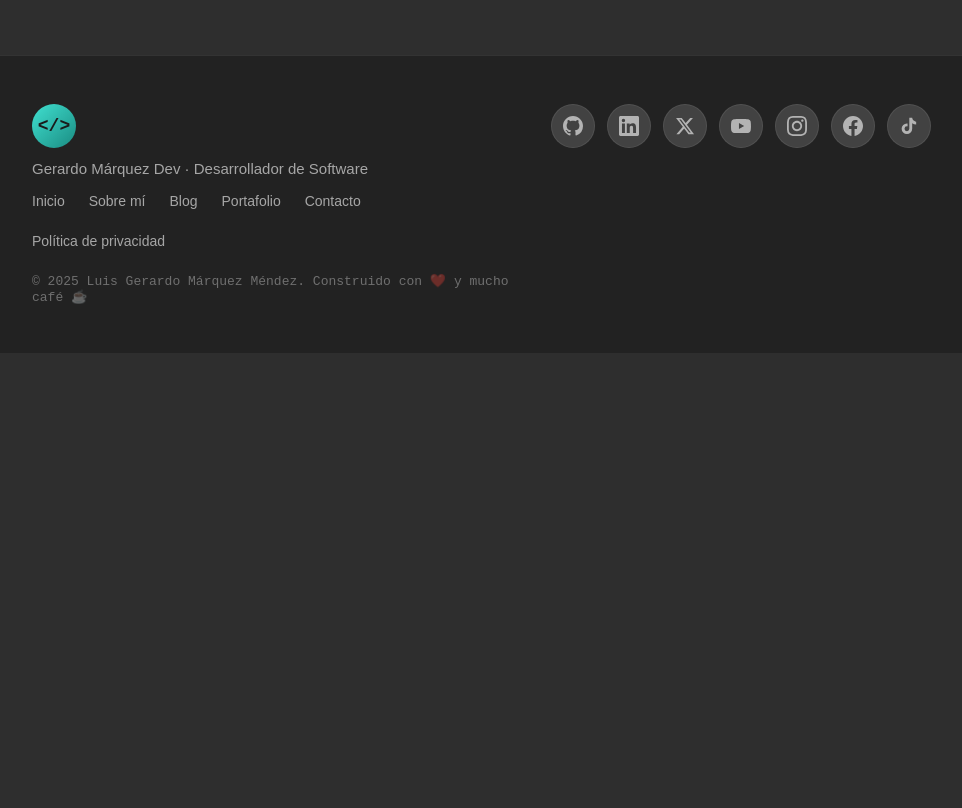
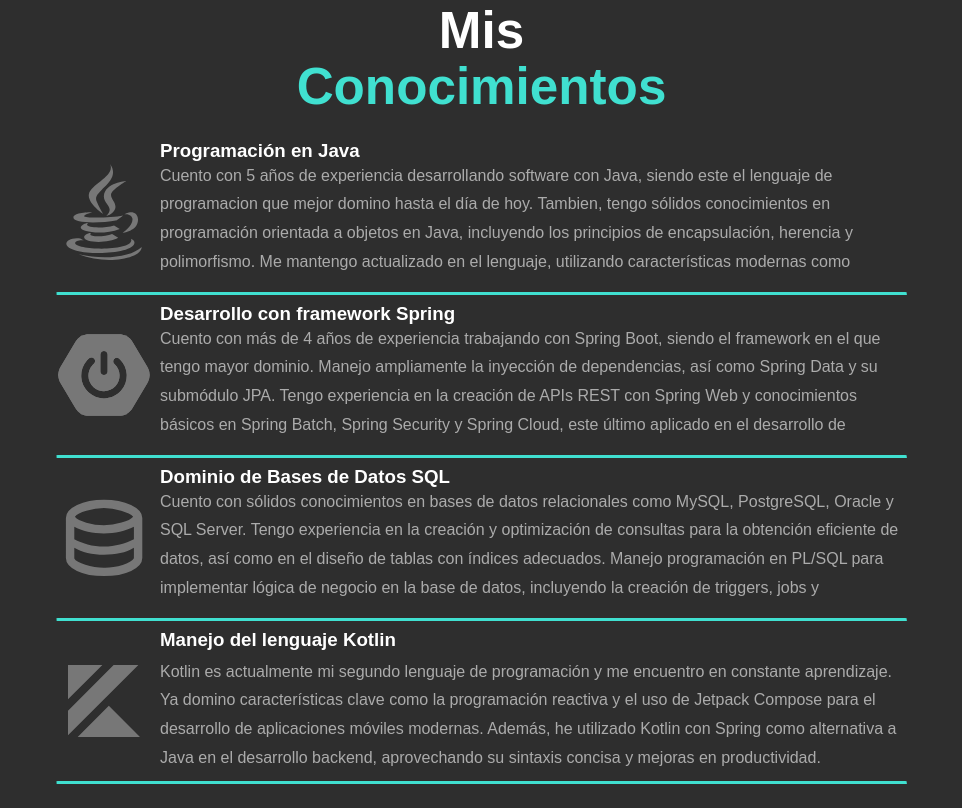
Before and after one commit to AlgorithmHappy/miweb, an Astro site in the folder eminent-escape/: page /sobre-mi in a window 1280 px wide. Shown: the part 2092-2900 px from the top of the page, without its empty margins (301-1263 px from the left). Before the commit the page ends 2445 px from the top, so only its background shows below. Built offline with nearby package versions, Linux system fonts and the light colour scheme; Astro itself is replaced by a stand-in of ours.

Commit message:
Se esta creando la pagina de 'Sobre mi'

```diff
--- a/eminent-escape/src/components/DescriptionCard.astro
+++ b/eminent-escape/src/components/DescriptionCard.astro
@@ -21,7 +21,8 @@
     .desc-card::before {
         content: '"';
         position: absolute;
-        top: -10px; left: 24px;
+        top: -10px;
+        left: 24px;
         font-size: 80px;
         color: var(--accent);
         opacity: 0.15;
--- /dev/null
+++ b/eminent-escape/src/components/Knowlaedge.astro
@@ -0,0 +1,76 @@
+---
+export interface KnowledgeProps {
+    image: string;
+    imageTitle: string;
+    knowledgeTitle: string;
+    description: string;
+}
+const { image, imageTitle, knowledgeTitle, description } = Astro.props as KnowledgeProps;
+---
+<div class="knowledge-card">
+  <img class="knowledge-image" src={ image } alt={ imageTitle } />
+  <div class="knowledge-body">
+    <h3 class="knowledge-title">{ knowledgeTitle }</h3>
+    <p class="knowledge-description">{ description }</p>
+  </div>
+</div>
+
+<hr class="knowledge-divider" />
+
+<style>
+    .knowledge-card {
+        display: flex;
+        flex-direction: row;
+        justify-content: space-between;
+        align-items: center;
+        width: 100%;
+        height: 10rem;
+        overflow: hidden;
+    }
+    .knowledge-image {
+        height: 6rem;
+        width: auto;
+        filter: brightness(0) saturate(100%) invert(1);
+        opacity: 0.35;
+    }
+    .knowledge-body {
+        display: flex;
+        flex-direction: column;
+        justify-content: space-between;
+        padding: 0.5rem;
+        width: 90%;
+        height: 100%;
+    }
+    .knowledge-title {
+        color: var(--primary);
+        font-weight: 700;
+        margin: 0;
+    }
+    .knowledge-description {
+        font-size: 0.75rem;
+        margin: 0;
+        color: var(--muted);
+        font-size: 16px;
+        line-height: 1.8;
+        overflow-y: auto;
+        min-height: 0;
+    }
+    .knowledge-divider {
+        border-top-width: 2px;
+        border-top-style: solid;
+        border-color: var(--accent);
+        border-radius: 0.75rem;
+    }
+
+    @media (max-width: 640px) {
+        .knowledge-card {
+            display: flex;
+            flex-direction: row;
+            justify-content: space-between;
+            align-items: center;
+            width: 100%;
+            height: 15rem;
+            overflow: hidden;
+        }
+    }
+</style>
--- /dev/null
+++ b/eminent-escape/src/components/StackKnowlaedge.astro
@@ -0,0 +1,54 @@
+---
+import Knowlaedge from './Knowlaedge.astro';
+
+import type { KnowledgeProps } from './Knowlaedge.astro'
+
+const knowledges: KnowledgeProps[] = [
+    {
+        image: '/assets/java.svg',
+        imageTitle: 'Logo del lenguaje de programación Java',
+        knowledgeTitle: 'Programación en Java',
+        description: `Cuento con 5 años de experiencia desarrollando software con Java, siendo este el lenguaje de programacion que mejor domino hasta el día de hoy. Tambien, tengo
+        sólidos conocimientos en programación orientada a objetos en Java, incluyendo los principios de encapsulación, herencia y polimorfismo. Me mantengo actualizado en el lenguaje,
+        utilizando características modernas como Records y Optional, así como la API de Streams para el procesamiento declarativo y eficiente de datos en colecciones.`
+    },
+    {
+        image: '/assets/springboot.svg',
+        imageTitle: 'Logo del framework SpringBoot',
+        knowledgeTitle: 'Desarrollo con framework Spring',
+        description: `Cuento con más de 4 años de experiencia trabajando con Spring Boot, siendo el framework en el que tengo mayor dominio. Manejo ampliamente la inyección de
+        dependencias, así como Spring Data y su submódulo JPA. Tengo experiencia en la creación de APIs REST con Spring Web y conocimientos básicos en Spring Batch, Spring Security y
+        Spring Cloud, este último aplicado en el desarrollo de arquitecturas de microservicios.`
+    },
+    {
+        image: '/assets/plsql.svg',
+        imageTitle: 'Logo de base de datos relacionales',
+        knowledgeTitle: 'Dominio de Bases de Datos SQL',
+        description: `Cuento con sólidos conocimientos en bases de datos relacionales como MySQL, PostgreSQL, Oracle y SQL Server. Tengo experiencia en la creación y optimización de
+        consultas para la obtención eficiente de datos, así como en el diseño de tablas con índices adecuados. Manejo programación en PL/SQL para implementar lógica de negocio en la base de datos,
+        incluyendo la creación de triggers, jobs y procedimientos almacenados.`
+    },
+    {
+        image: '/assets/kotlin.svg',
+        imageTitle: 'Lenguaje de programación Kotlin',
+        knowledgeTitle: 'Manejo del lenguaje Kotlin',
+        description: `Kotlin es actualmente mi segundo lenguaje de programación y me encuentro en constante aprendizaje. Ya domino características clave como la programación reactiva y
+        el uso de Jetpack Compose para el desarrollo de aplicaciones móviles modernas. Además, he utilizado Kotlin con Spring como alternativa a Java en el desarrollo backend,
+        aprovechando su sintaxis concisa y mejoras en productividad.`
+    }
+]
+---
+<article>
+    {
+        knowledges.map(
+            (item) => (
+                <Knowlaedge
+                    image={ item.image }
+                    imageTitle={ item.imageTitle }
+                    knowledgeTitle={ item.knowledgeTitle }
+                    description={ item.description }
+                />
+            )
+        )
+    }
+</article>
--- a/eminent-escape/src/pages/sobre-mi/index.astro
+++ b/eminent-escape/src/pages/sobre-mi/index.astro
@@ -10,6 +10,7 @@ import Carousel from "../../components/Carousel.astro";
 
 import type { InformationIcons } from '../../components/CarouselCard.astro'
 import SecondaryHeaderCenter from "../../components/SecondaryHeaderCenter.astro";
+import StackKnowlaedge from "../../components/StackKnowlaedge.astro";
 
 const icons: InformationIcons[] = [
     {
@@ -55,14 +56,21 @@ const icons: InformationIcons[] = [
             <InfoCard icon="language" infoLabel="Inglés" infoValue="B1"/>
         </div>
 
-        <DescriptionCard class="fade-in" description=`Cuento con más de 4 años de experiencia profesional en el desarrollo de software utilizando Java y bases de datos relacionales con SQL.
-        Me destaco no solo por mis habilidades técnicas, sino también por mis valores personales: honestidad, transparencia, nobleza, perfeccionador, pensamiento analítico y
-        un enfoque proactivo para la resolución de problemas. Soy una persona comprometida con el aprendizaje continuo, apasionado por la programación y atento a las nuevas
-        tendencias tecnológicas.`/>
+        <DescriptionCard class="fade-in" description=`Cuento con 5 años de experiencia profesional en el desarrollo de software utilizando Java y bases de datos relacionales con
+        SQL. Me destaco no solo por mis habilidades técnicas, sino también por mis valores personales: honestidad, transparencia, nobleza, perfeccionador, pensamiento analítico y un
+        enfoque proactivo para la resolución de problemas. Soy una persona comprometida con el aprendizaje continuo, apasionado por la programación y atento a las nuevas tendencias
+        tecnológicas.`/>
 
         <SecondaryHeaderCenter firstText="Mi" secondText="Experiencia"/>
 
         <Carousel/>
+
+        <br>
+        <br>
+
+        <SecondaryHeaderCenter firstText="Mis" secondText="Conocimientos"/>
+
+        <StackKnowlaedge/>
 
     </section>
 
```
Also changed, not shown: eminent-escape/src/components/Knowledge.astro (deleted, +0 -18 lines).
